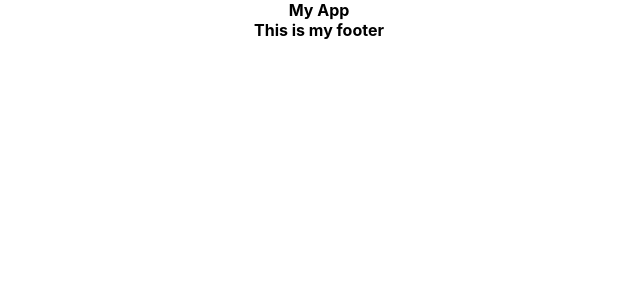
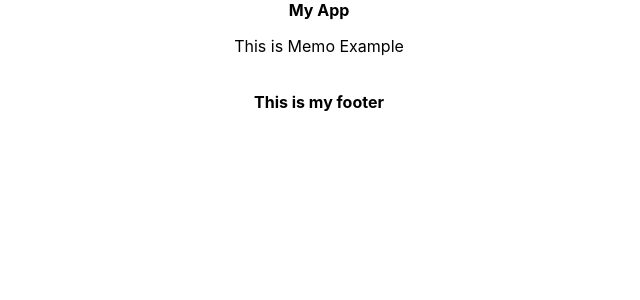
Before and after one commit to nanuganti/react-features, a React (Create React App) app: page /Memo in a window 1280 px wide. Shown: the top 300 px of the page, without its empty margins (321-961 px from the left). Built offline with nearby package versions, Linux system fonts and the light colour scheme.

Commit message:
feat: memo sample

```diff
--- a/src/App.js
+++ b/src/App.js
@@ -12,6 +12,7 @@ import SyntheticEvent from "./components/SyntheticEvent";
 import ListKeys from "./components/ListKeys"
 import UnControlledComponent from "./components/UnControlledComponent"
 import ForwardRef from "./components/ForwardRef"
+import Memo from "./components/Memo"
 //TODO: Add route to each new component dynamically
 function App() {
   return (
@@ -32,6 +33,7 @@ function App() {
           <Route path="/ListKeys" element={<ListKeys />} />
           <Route path="/UnControlledComponent" element={<UnControlledComponent />} />
           <Route path="/ForwardRef" element={<ForwardRef />} />
+          <Route path="/Memo" element={<Memo />} />
         </Routes>
       </BrowserRouter>
       <footer>
--- /dev/null
+++ b/src/components/Memo/index.js
@@ -0,0 +1,29 @@
+//If your component renders the same result given the same props,
+// you can wrap it in a call to React.memo for a performance boost
+//in some cases by memoizing the result
+//React memoizes the rendered output of the wrapped component then skips unnecessary renderings.
+import React from "react"
+
+const Movie = (title, releaseDate) => {
+    return (
+        <div>
+            {console.log("rendering...")}
+            <div>Movie Title: {title}</div>
+            <div>Movie Release Date: {releaseDate}</div>
+        </div>
+    )
+
+};
+
+const MemoizedMovie = React.memo(Movie);
+const Memo = () => {
+    return (
+        <div>
+            <p>This is Memo Example</p><br />
+            {/* <MemoizedMovie title="prasthanam" releaseDate="2017" /> */}
+
+        </div>
+    )
+}
+
+export default Memo;
```
